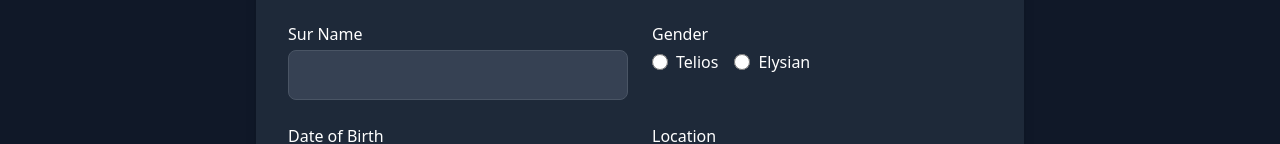
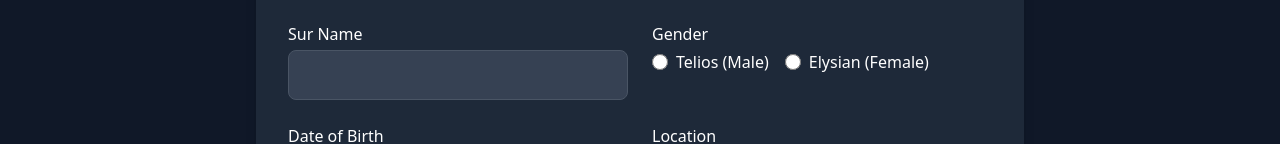
Before and after one commit to vaultech-ministry/vaultickets, a React (Vite) app in the folder vaultreg_memberform/: page / in a window 1280 px wide. Shown: the part 296-440 px from the top of the page. Built offline with nearby package versions, Linux system fonts and the light colour scheme; no server answers.

Commit message:
updates gender field

```diff
--- a/vaultreg_memberform/src/components/MemberForm.jsx
+++ b/vaultreg_memberform/src/components/MemberForm.jsx
@@ -34,8 +34,8 @@ const MemberForm = () => {
     }
 
     const genderOptions = {
-        Telios: "telios",
-        Elysian: "elysian"
+        "Telios (Male)": "telios",
+        "Elysian (Female)": "elysian"
     }
 
     const phoneRegex = /^(\+254\d{9}|07\d{8}|01\d{8}|\d{10,15})$/;
@@ -149,7 +149,7 @@ const MemberForm = () => {
                     <InputField formik={formik} name="firstName" label="First Name" />
                     <InputField formik={formik} name="secondName" label="Second Name" />
                     <InputField formik={formik} name="surName" label="Sur Name" />
-                    <RadioField formik={formik} name="gender" label="Gender" options={["Telios", "Elysian"]} />
+                    <RadioField formik={formik} name="gender" label="Gender" options={genderOptions} />
                     <InputField formik={formik} name="date_of_birth" label="Date of Birth" type="date" />
                     <InputField formik={formik} name="location" label="Location" />
                     <InputField formik={formik} name="phone" label="Phone" type="tel" />
@@ -226,10 +226,17 @@ const RadioField = ({ formik, name, label, options }) => (
     <div>
         <label className="block mb-1 font-medium">{label}</label>
         <div className="flex space-x-4">
-            {options.map((option) => (
-                <label key={option} className="flex items-center">
-                    <input type="radio" name={name} value={option} checked={formik.values[name] === option} onChange={formik.handleChange} className="mr-2 h-4 w-4 text-blue-500 focus:ring-blue-500" />
-                    {option}
+        {Object.entries(options).map(([label, value]) => (
+                <label key={value} className="flex items-center">
+                    <input
+                        type="radio"
+                        name={name}
+                        value={value}
+                        checked={formik.values[name] === value}
+                        onChange={formik.handleChange}
+                        className="mr-2 h-4 w-4 text-blue-500 focus:ring-blue-500"
+                    />
+                    {label}
                 </label>
             ))}
         </div>
```
